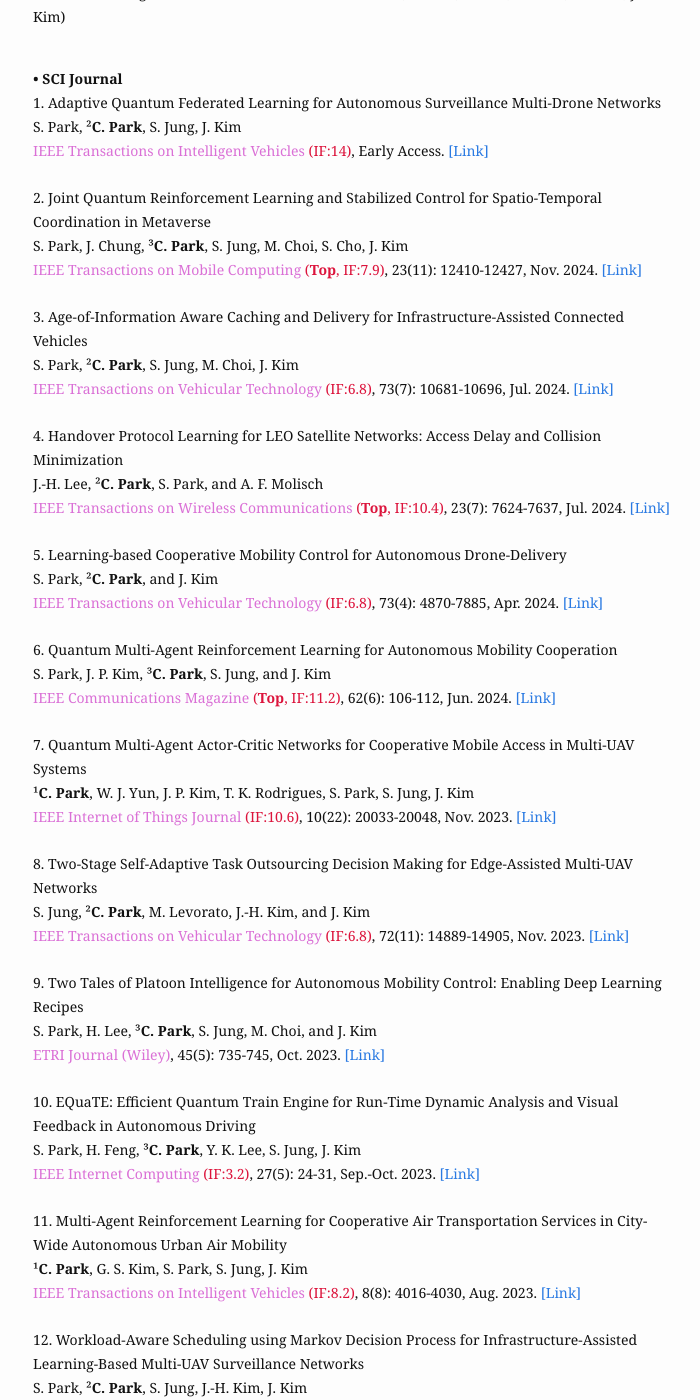
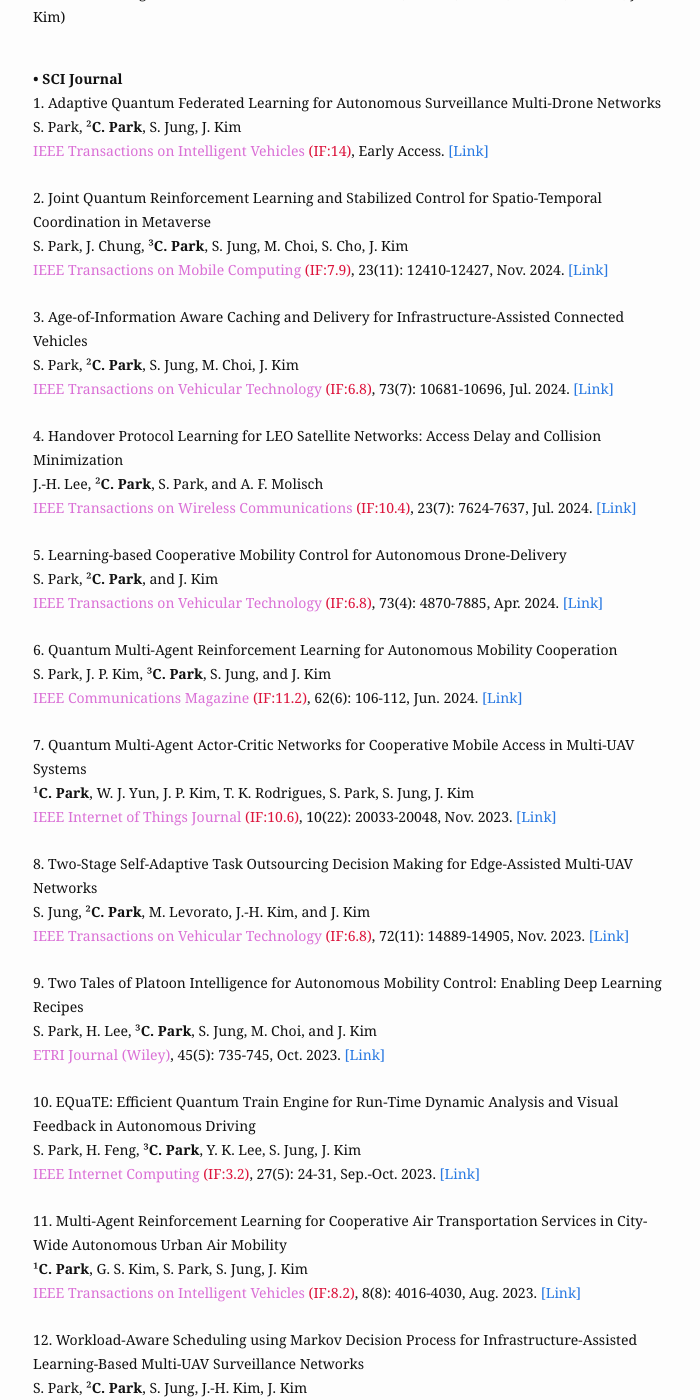
Before and after one commit to cosdeneb/cosdeneb.github.io, a Jekyll site: the page built from publication.md, in a window 1280 px wide and 1400 px high, scrolled down 467 px. Shown: the whole window, without its empty margins (287-987 px from the left). Built offline with Jekyll 4.4.1, drawn with Linux system fonts in a browser that asks for light colours.

Commit message:
Update publication.md

```diff
--- a/publication.md
+++ b/publication.md
@@ -29,7 +29,7 @@
 
   2. Joint Quantum Reinforcement Learning and Stabilized Control for Spatio-Temporal Coordination in Metaverse <br/>
   S. Park, J. Chung, ³<b>C. Park</b>, S. Jung, M. Choi, S. Cho, J. Kim <br/>
-  <font color='#da70d6'>IEEE Transactions on Mobile Computing</font> <font color='#dc143c'>(<b>Top</b>, IF:7.9)</font>, 23(11): 12410-12427, Nov. 2024. <a href="https://ieeexplore.ieee.org/abstract/document/10543150">[Link]</a><br/><br/>
+  <font color='#da70d6'>IEEE Transactions on Mobile Computing</font> <font color='#dc143c'>(IF:7.9)</font>, 23(11): 12410-12427, Nov. 2024. <a href="https://ieeexplore.ieee.org/abstract/document/10543150">[Link]</a><br/><br/>
 
   3. Age-of-Information Aware Caching and Delivery for Infrastructure-Assisted Connected Vehicles <br/>
   S. Park, ²<b>C. Park</b>, S. Jung, M. Choi, J. Kim <br/>
@@ -37,7 +37,7 @@
 
   4. Handover Protocol Learning for LEO Satellite Networks: Access Delay and Collision Minimization <br/>
   J.-H. Lee, ²<b>C. Park</b>, S. Park, and A. F. Molisch <br/>
-  <font color='#da70d6'>IEEE Transactions on Wireless Communications</font> <font color='#dc143c'>(<b>Top</b>, IF:10.4)</font>, 23(7): 7624-7637, Jul. 2024. <a href="https://ieeexplore.ieee.org/abstract/document/10371217">[Link]</a><br/><br/>
+  <font color='#da70d6'>IEEE Transactions on Wireless Communications</font> <font color='#dc143c'>(IF:10.4)</font>, 23(7): 7624-7637, Jul. 2024. <a href="https://ieeexplore.ieee.org/abstract/document/10371217">[Link]</a><br/><br/>
 
   5. Learning-based Cooperative Mobility Control for Autonomous Drone-Delivery <br/>
   S. Park, ²<b>C. Park</b>, and J. Kim <br/>
@@ -45,7 +45,7 @@
 
   6. Quantum Multi-Agent Reinforcement Learning for Autonomous Mobility Cooperation <br/>
   S. Park, J. P. Kim, ³<b>C. Park</b>, S. Jung, and J. Kim <br/>
-  <font color='#da70d6'>IEEE Communications Magazine</font> <font color='#dc143c'>(<b>Top</b>, IF:11.2)</font>, 62(6): 106-112, Jun. 2024. <a href="https://ieeexplore.ieee.org/abstract/document/10232949">[Link]</a><br/><br/>
+  <font color='#da70d6'>IEEE Communications Magazine</font> <font color='#dc143c'>(IF:11.2)</font>, 62(6): 106-112, Jun. 2024. <a href="https://ieeexplore.ieee.org/abstract/document/10232949">[Link]</a><br/><br/>
 
   7. Quantum Multi-Agent Actor-Critic Networks for Cooperative Mobile Access in Multi-UAV Systems <br/>
   ¹<b>C. Park</b>, W. J. Yun, J. P. Kim, T. K. Rodrigues, S. Park, S. Jung, J. Kim <br/>
@@ -77,11 +77,11 @@
 
   1. Demo: EQuaTE: Efficient Quantum Train Engine Design and Demonstration for Dynamic Software Analysis <br/>
   S. Park, H. Feng, W. J. Yun, ⁴<b>C. Park</b>, Y. K. Lee, S. Jung and J. Kim <br/>
-  <font color='#32cd32'>IEEE International Conference on Distributed Computing Systems (ICDCS)</font> <font color='#dc143c'>(<b>Top</b>)</font>, Jul. 2023. <a href="https://ieeexplore.ieee.org/abstract/document/10272530">[Link]</a><br/><br/>
+  <font color='#32cd32'>IEEE International Conference on Distributed Computing Systems (ICDCS)</font> <font color='#dc143c'></font>, Jul. 2023. <a href="https://ieeexplore.ieee.org/abstract/document/10272530">[Link]</a><br/><br/>
 
   2. Poster: Coordinated Multi-Agent Reinforcement Learning for Unmanned Aerial Vehicle Swarms in Autonomous Mobile Access Applications <br/>
   ¹<b>C. Park</b>, H. Lee, W. J. Yun, S. Park, S. Jung and . Kim <br/>
-  <font color='#32cd32'>IEEE International Conference on Distributed Computing Systems (ICDCS)</font> <font color='#dc143c'>(<b>Top</b>)</font>, Jul. 2023. <a href="https://ieeexplore.ieee.org/abstract/document/10272444">[Link]</a><br/><br/>
+  <font color='#32cd32'>IEEE International Conference on Distributed Computing Systems (ICDCS)</font> <font color='#dc143c'></font>, Jul. 2023. <a href="https://ieeexplore.ieee.org/abstract/document/10272444">[Link]</a><br/><br/>
 
   3. Multi-Agent Deep Reinforcement Learning for Efficient Passenger Delivery in Urban Air Mobility <br/>
   ¹<b>C. Park</b>, S. Park, G. S. Kim, S. Jung, J.-H. Kim, J. Kim <br/>
```
